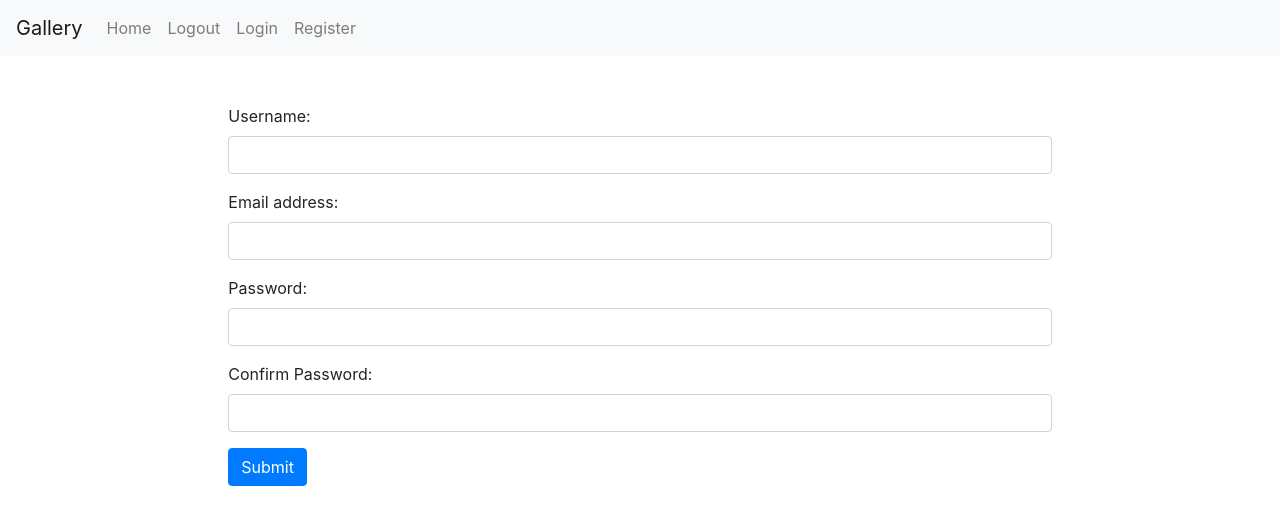
After one commit to jsostaric/galleryFromScratch, a PHP site: template app/view/register.php in a window 1280 px wide. The commit adds this page. Shown: the top 525 px of the page. Run offline with PHP 8.4, Linux system fonts and the light colour scheme; the template is opened without the code that fills it, so the values that code supplies are empty; some libraries are stand-ins or nearby versions.

Commit message:
set index page, login and register forms

```diff
--- a/app/routes.php
+++ b/app/routes.php
@@ -1,3 +1,6 @@
 <?php
 
+//route to public available pages
 $router->get('', 'PagesController@index');
+$router->get('login', 'PagesController@login');
+$router->get('register', 'PagesController@register');
--- /dev/null
+++ b/app/view/partials/footer.php
@@ -0,0 +1,10 @@
+
+    </div>
+
+    <script src="https://code.jquery.com/jquery-3.5.1.js"></script>
+    <script src="https://cdn.jsdelivr.net/npm/popper.js@1.16.0/dist/umd/popper.min.js" integrity="sha384-Q6E9RHvbIyZFJoft+2mJbHaEWldlvI9IOYy5n3zV9zzTtmI3UksdQRVvoxMfooAo" crossorigin="anonymous"></script>
+    <script src="https://stackpath.bootstrapcdn.com/bootstrap/4.5.0/js/bootstrap.min.js" integrity="sha384-OgVRvuATP1z7JjHLkuOU7Xw704+h835Lr+6QL9UvYjZE3Ipu6Tp75j7Bh/kR0JKI" crossorigin="anonymous"></script>
+
+    <script type="text/javascript" src="/public/js/main.js"></script>
+</body>
+</html>
--- /dev/null
+++ b/app/view/partials/head.php
@@ -0,0 +1,12 @@
+<!DOCTYPE html>
+<html>
+<head>
+    <title>Gallery</title>
+    <link rel="stylesheet" href="https://stackpath.bootstrapcdn.com/bootstrap/4.5.0/css/bootstrap.min.css" integrity="sha384-9aIt2nRpC12Uk9gS9baDl411NQApFmC26EwAOH8WgZl5MYYxFfc+NcPb1dKGj7Sk" crossorigin="anonymous">
+    <link rel="stylesheet" type="text/css" href="/public/css/style.css">
+</head>
+<body>
+
+    <?php include 'nav.php' ?>
+
+    <div class="col-md-8 offset-2 mt-5">
--- /dev/null
+++ b/app/view/partials/nav.php
@@ -0,0 +1,21 @@
+<nav class="navbar navbar-expand-lg navbar-light bg-light">
+  <a class="navbar-brand" href="/">Gallery</a>
+
+  <div class="collapse navbar-collapse" id="navbarNav">
+    <ul class="navbar-nav">
+      <li class="nav-item">
+          <a class="nav-link" href="/">Home</a>
+      </li>
+      <li class="nav-item">
+        <a class="nav-link" href="/">Logout</a>
+      </li>
+
+      <li>
+        <a class="nav-link" href="/">Login</a>
+      </li>
+      <li class="nav-item">
+        <a class="nav-link" href="/">Register</a>
+      </li>
+    </ul>
+  </div>
+</nav>
--- /dev/null
+++ b/app/view/register.php
@@ -0,0 +1,28 @@
+<?php include ROOT . 'app/view/partials/head.php' ?>
+
+
+<form action="/register" method="post">
+    <div class="form-group">
+        <label for="username">Username:</label>
+        <input type="text" name="username" class="form-control" id="username" >
+    </div>
+
+    <div class="form-group">
+        <label for="email">Email address:</label>
+        <input type="email" name="email" class="form-control" id="email" >
+    </div>
+
+    <div class="form-group">
+        <label for="password">Password:</label>
+        <input type="password" name="password" class="form-control" id="password" >
+    </div>
+
+    <div class="form-group">
+        <label for="passwordRepeat">Confirm Password:</label>
+        <input type="password" name="passwordRepeat" class="form-control" id="passwordRepeat" >
+    </div>
+
+    <button type="submit" class="btn btn-primary">Submit</button>
+</form>
+
+<?php include ROOT . 'app/view/partials/footer.php' ?>
```
Also changed, not shown: app/controller/PagesController.php (+17 -1 lines), app/view/index.php (+7 -9 lines), app/view/login.php (added, +23 -0 lines), core/View.php (added, +11 -0 lines), public/css/style.css (added).
